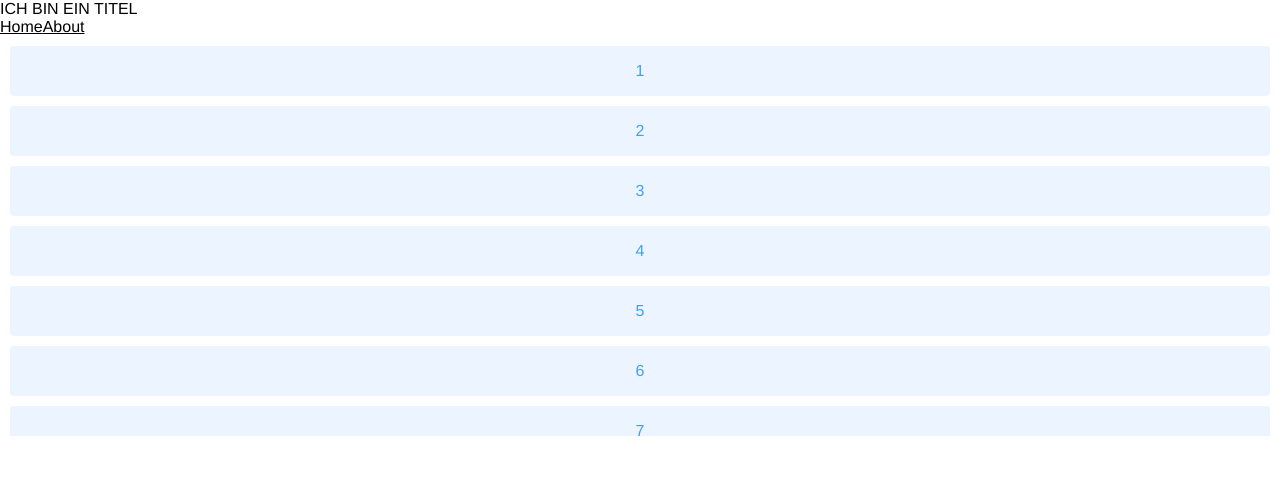
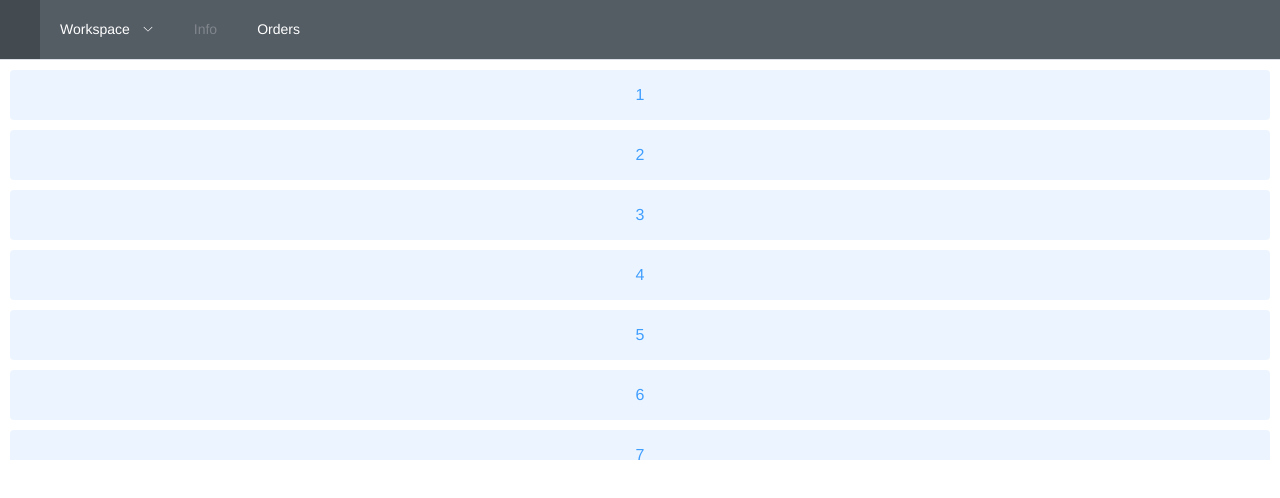
Before and after one commit to marcgauch/dashboard-design, a Vue app: page / in a window 1280 px wide. Shown: the top 498 px of the page. Built offline with nearby package versions, Linux system fonts and the light colour scheme.

Commit message:
CHANGED: Working on navigation

```diff
--- a/src/App.vue
+++ b/src/App.vue
@@ -1,19 +1,15 @@
 <template>
+  <TheNavigation />
   <header>
-    <div>
-      ICH BIN EIN TITEL
-      <nav>
-        <RouterLink to="/">Home</RouterLink>
-        <RouterLink to="/about">About</RouterLink>
-      </nav>
-    </div>
+    <div></div>
   </header>
 
   <RouterView />
 </template>
 
 <script setup lang="ts">
-import { RouterLink, RouterView } from 'vue-router'
+import { RouterView } from 'vue-router'
+import TheNavigation from '@/components/TheNavigation.vue'
 </script>
 
 <style>
--- /dev/null
+++ b/src/components/TheNavigation.vue
@@ -0,0 +1,26 @@
+<template>
+  <el-menu
+    class="el-menu-demo"
+    mode="horizontal"
+    background-color="#545c64"
+    text-color="#fff"
+    active-text-color="#ffd04b"
+    router
+  >
+    <el-menu-item index="1"></el-menu-item>
+    <el-sub-menu index="2">
+      <template #title>Workspace</template>
+      <el-menu-item index="/">item one</el-menu-item>
+      <el-menu-item index="2-2">item two</el-menu-item>
+      <el-menu-item index="2-3">item three</el-menu-item>
+      <el-sub-menu index="2-4">
+        <template #title>item four</template>
+        <el-menu-item index="2-4-1">item one</el-menu-item>
+        <el-menu-item index="2-4-2">item two</el-menu-item>
+        <el-menu-item index="2-4-3">item three</el-menu-item>
+      </el-sub-menu>
+    </el-sub-menu>
+    <el-menu-item index="3" disabled>Info</el-menu-item>
+    <el-menu-item index="4">Orders</el-menu-item>
+  </el-menu>
+</template>
```
